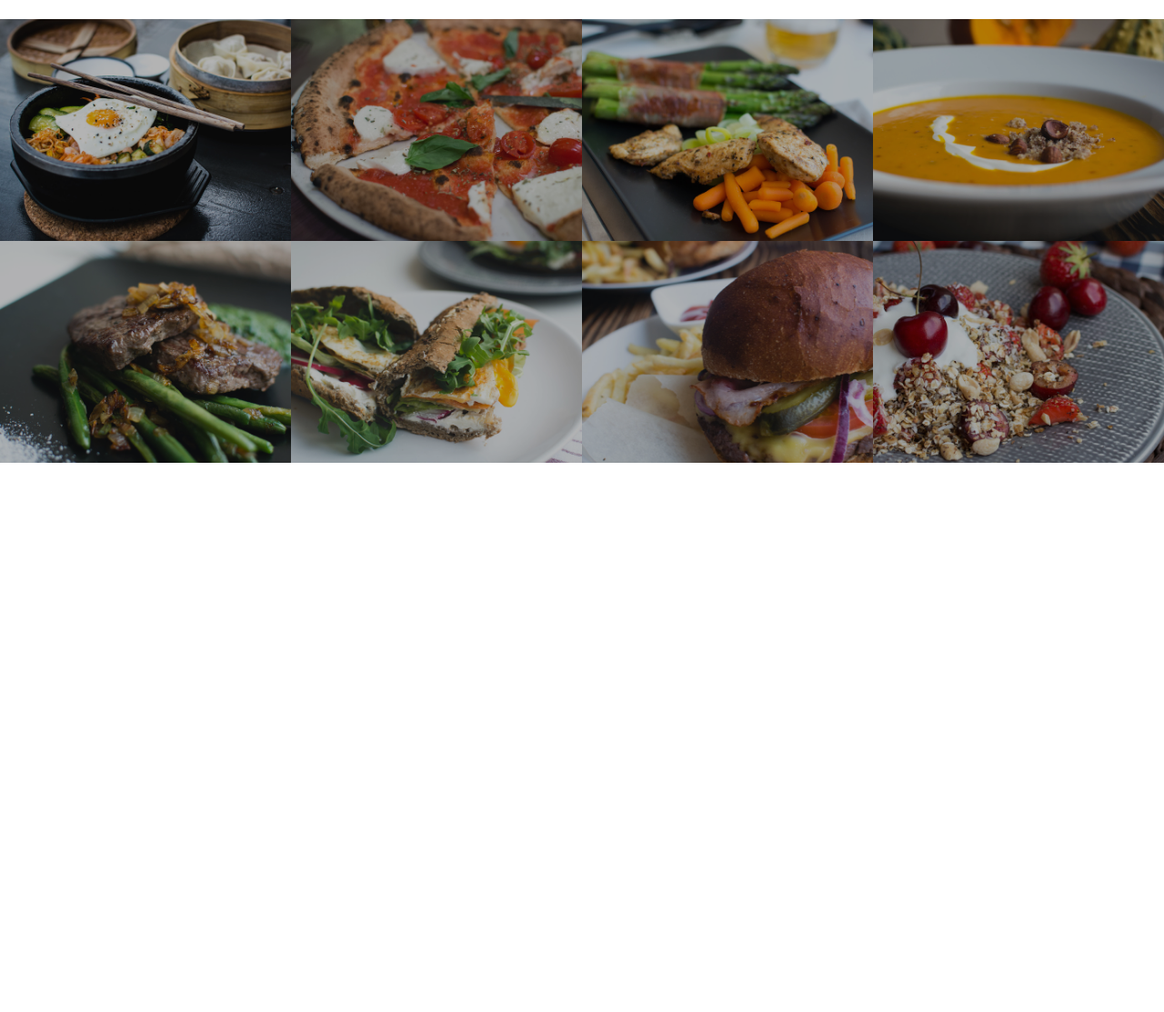
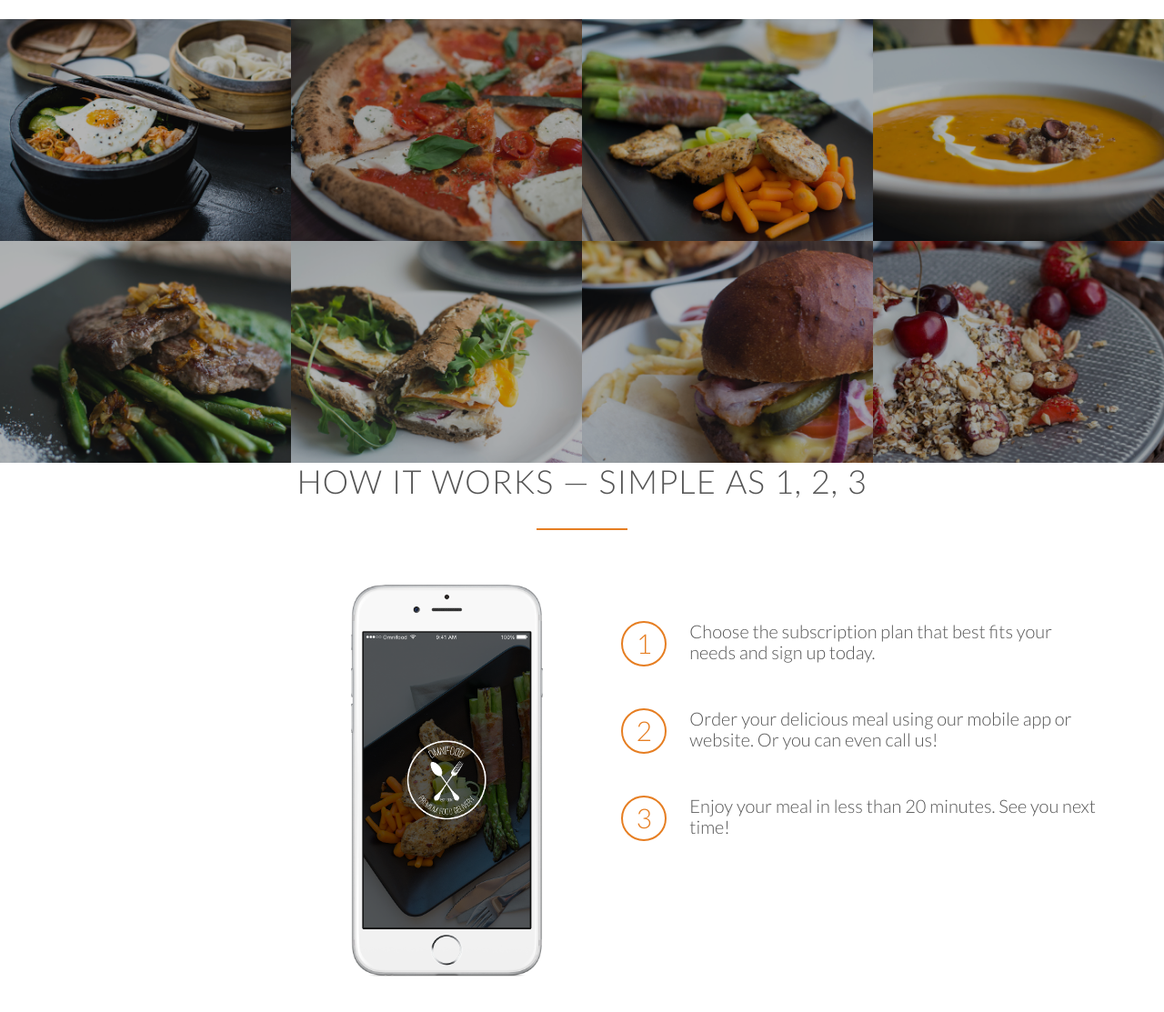
Before and after one commit to martinsewere/Nigerian-foods, a plain HTML site: page index.html in a window 1280 px wide. Shown: the part 1489-2602 px from the top of the page at 91% size. Before the commit the page ends 1998 px from the top, so only its background shows below. Drawn offline with Linux system fonts and the light colour scheme; files whose address does not match are found by name.

Commit message:
section 2 completed

```diff
--- a/index.html
+++ b/index.html
@@ -117,6 +117,32 @@
       </ul>
     </section>
 
+    <section class="section-steps">
+      <div class="row">
+        <h2>How it works &mdash; Simple as 1, 2, 3</h2>
+      </div>
+      <div class="row">
+        <div class="col span-1-of-2 steps-box">
+          <img src="resources/img/app-iPhone.png" alt="Omnifood app on iphone" class="app-screen">
+        </div>
+        <div class="col span-1-of-2 steps-box">
+          <div class="works-step">
+            <div>1</div>
+            <p>Choose the subscription plan that best fits your needs and sign up today.</p>
+          </div>
+          <div class="works-step">
+            <div>2</div>
+            <p>Order your delicious meal using our mobile app or website. Or you can even call us!</p>
+          </div>
+          <div class="works-step">
+            <div>3</div>
+            <p>Enjoy your meal in less than 20 minutes. See you next time!</p>
+          </div>
+
+        </div>
+      </div>
+    </section>
+
   </body>
 
 </html>
--- a/resources/css/style.css
+++ b/resources/css/style.css
@@ -235,3 +235,39 @@ header {
     opacity: 1;
     transform: scale(1.03);
 }
+
+/*----------------------------------------------*/
+/* HOW IT WORKS */
+/*----------------------------------------------*/
+.steps-box:first-child {
+    text-align: right;
+    padding-right: 3%;
+    margin-top: 30px;
+}
+
+.steps-box:last-child {
+    padding-left: 3%;
+    margin-top: 70px;
+}
+
+.app-screen {
+    width: 40%;
+}
+
+.works-step {
+    margin-bottom: 50px;
+}
+
+.works-step div {
+    color: #e67e22;
+    border: 2px solid #e67e22;
+    display: inline-block;
+    border-radius: 50%;
+    height: 50px;
+    width: 50px;
+    text-align: center;
+    padding: 5px;
+    float: left;
+    font-size: 150%;
+    margin-right: 25px;
+}
```
